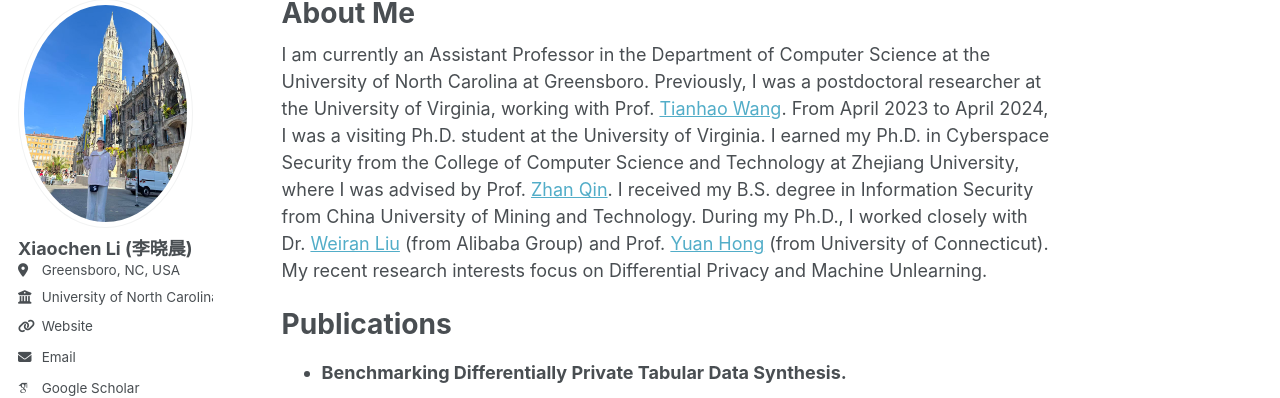
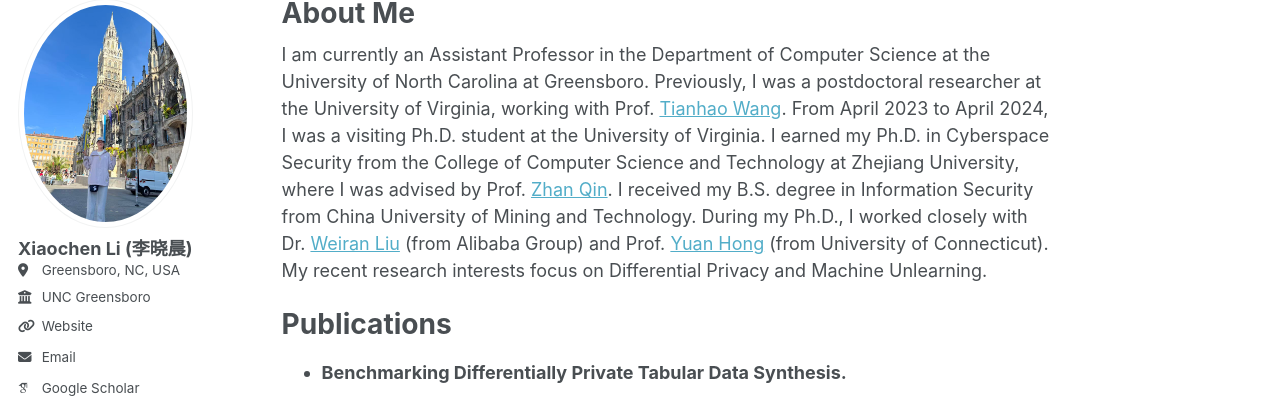
Before and after one commit to XiaochenLi-w/XiaochenLi-w.github.io, a Jekyll site: the page built from _pages/about.md, in a window 1280 px wide. Shown: the part 107-505 px from the top of the page. Built offline with Jekyll 4.4.1, drawn with Linux system fonts in a browser that asks for light colours; some web fonts are replaced.

Commit message:
Update _config.yml

```diff
--- a/_config.yml
+++ b/_config.yml
@@ -26,7 +26,7 @@ author:
   pronouns         : # example: "she/her"
   bio              : #"University of Virginia"
   location         : "Greensboro, NC, USA"
-  employer         : "University of North Carolina at Greensboro"
+  employer         : "UNC Greensboro"
   uri              : "https://www.uncg.edu/employees/xiaochen-li/"
   email            : "xiaochenli@virginia.edu"
 
```
